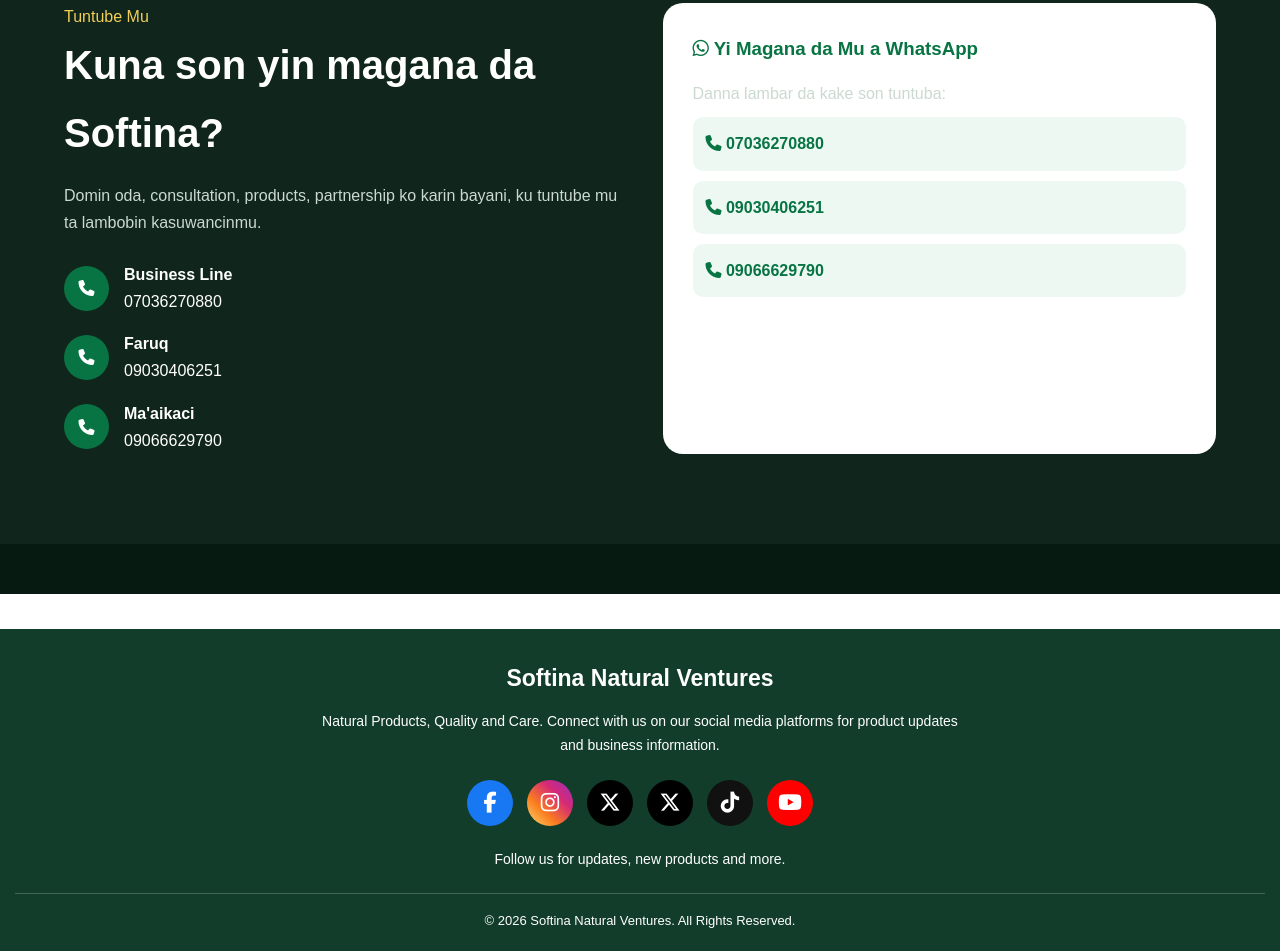
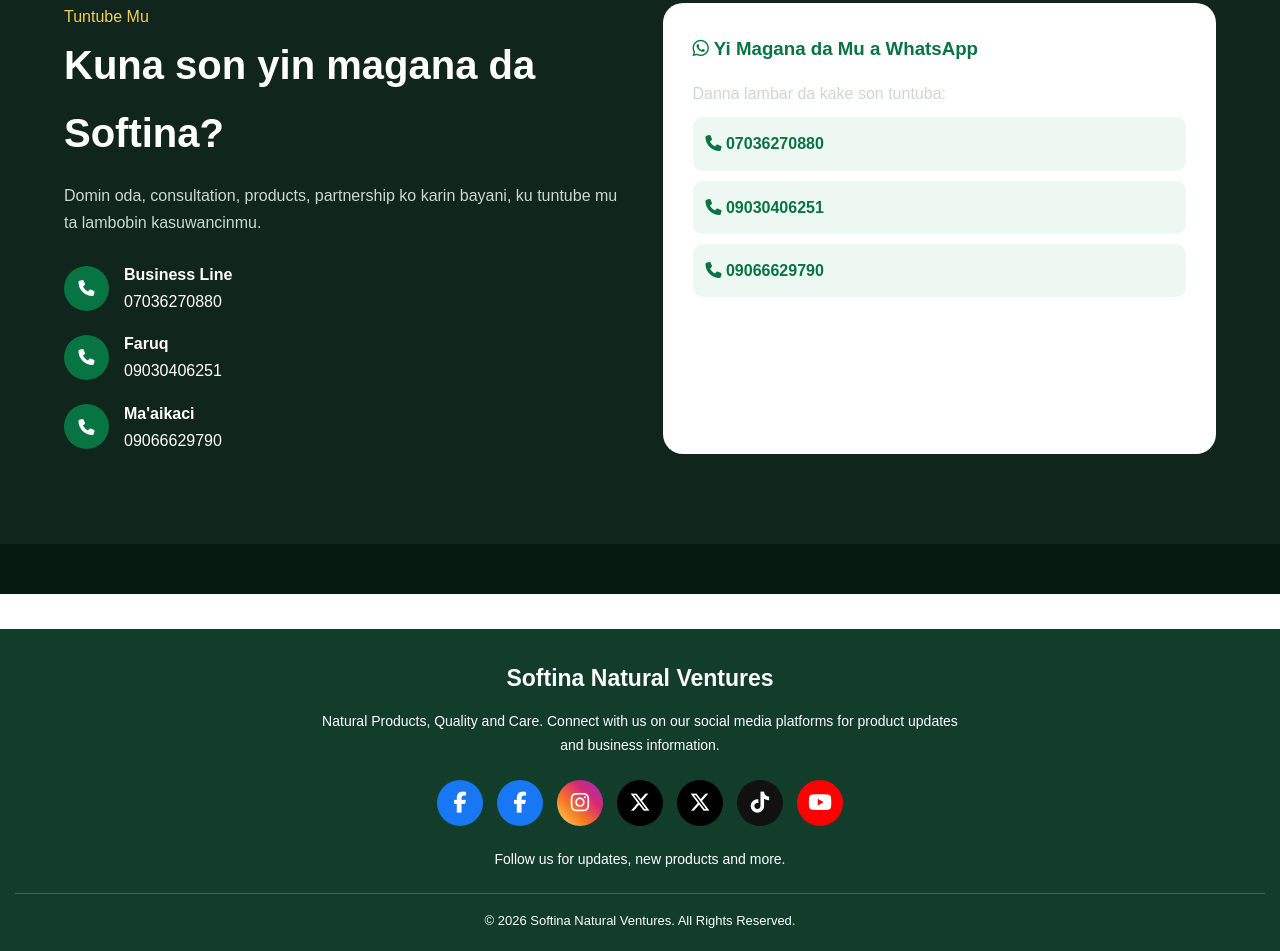
Before and after one commit to UMisau1/softina-natural-ventures, a plain HTML site: page index.html in a window 1280 px wide. Shown: the part 5385-6336 px from the top of the page. Drawn offline with Linux system fonts and the light colour scheme.

Commit message:
Update index.html

```diff
--- a/index.html
+++ b/index.html
@@ -1781,6 +1781,15 @@
             <i class="fa-brands fa-facebook-f"></i>
         </a>
 
+         <!-- FACEBOOK -->
+        <a href="https://www.facebook.com/SoftinaNaturalVentures"
+           target="_blank"
+           rel="noopener noreferrer"
+           class="softina-facebook"
+           aria-label="Facebook">
+            <i class="fa-brands fa-facebook-f"></i>
+        </a>
+
         <!-- INSTAGRAM -->
         <a href="https://www.instagram.com/likitan_softina1/"
            target="_blank"
```
